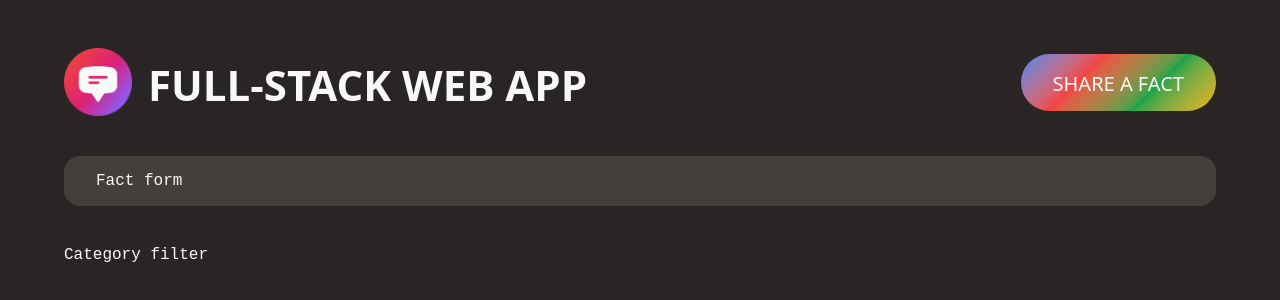
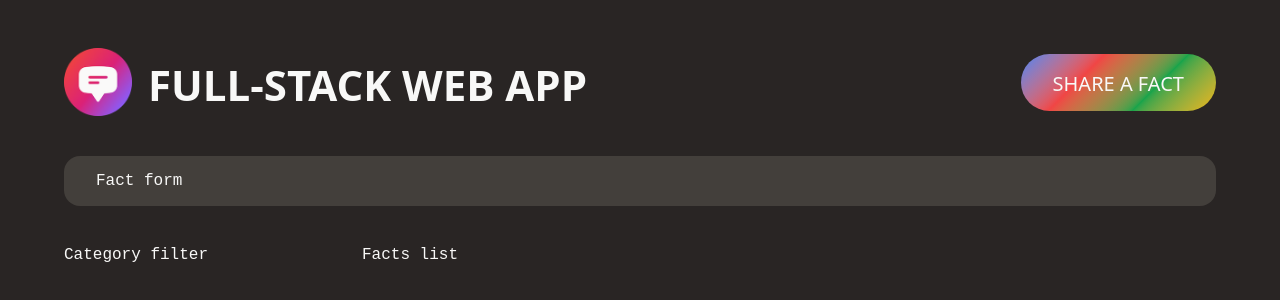
Before and after one commit to evanmarshall-dev/udemy_fullstack-app, a React (Create React App) app: page / in a window 1280 px wide. Shown: the top 300 px of the page. Built offline with nearby package versions, Linux system fonts and the light colour scheme; a web font is replaced by a local one.

Commit message:
UDEMY - FULL STACK APP: Finished up creating component tree for React app. Now to start building out each component for React to render.

```diff
--- a/src/App.js
+++ b/src/App.js
@@ -1,24 +1,31 @@
 import "./main.css";
 
 function App() {
+  const appTitle = "Full-Stack Web App";
+
   return (
     <>
       {/* HEADER */}
       <header className="header">
-        <div class="logo">
+        <div className="logo">
           <img
             src="logo.png"
             alt="Logo of a chat bubble."
             height={68}
             width={68}
           />
-          <h1>Full-Stack Web App</h1>
+          {/* <h1>Full-Stack Web App</h1> */}
+          <h1>{appTitle}</h1>
         </div>
         <button className="btn btn--large btn-open">Share a fact</button>
       </header>
 
       <NewFactForm />
-      <CategoryFilter />
+
+      <main className="main">
+        <CategoryFilter />
+        <FactsList />
+      </main>
     </>
   );
 }
@@ -31,6 +38,8 @@ function CategoryFilter() {
   return <aside>Category filter</aside>;
 }
 
-function FactList() {}
+function FactsList() {
+  return <section>Facts list</section>;
+}
 
 export default App;
```
Also changed, not shown: 1 other file (tests, documents, lock files or other folders).
